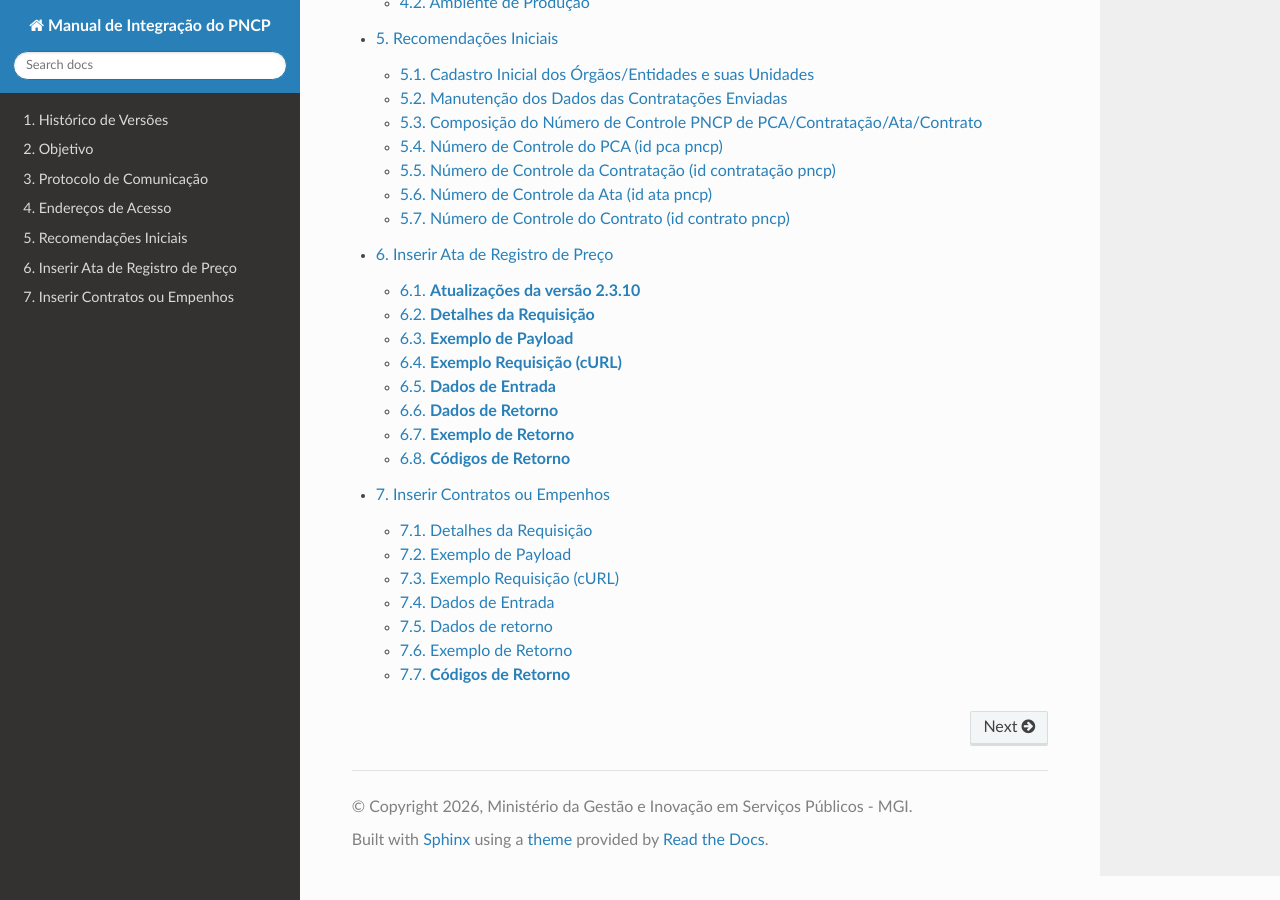
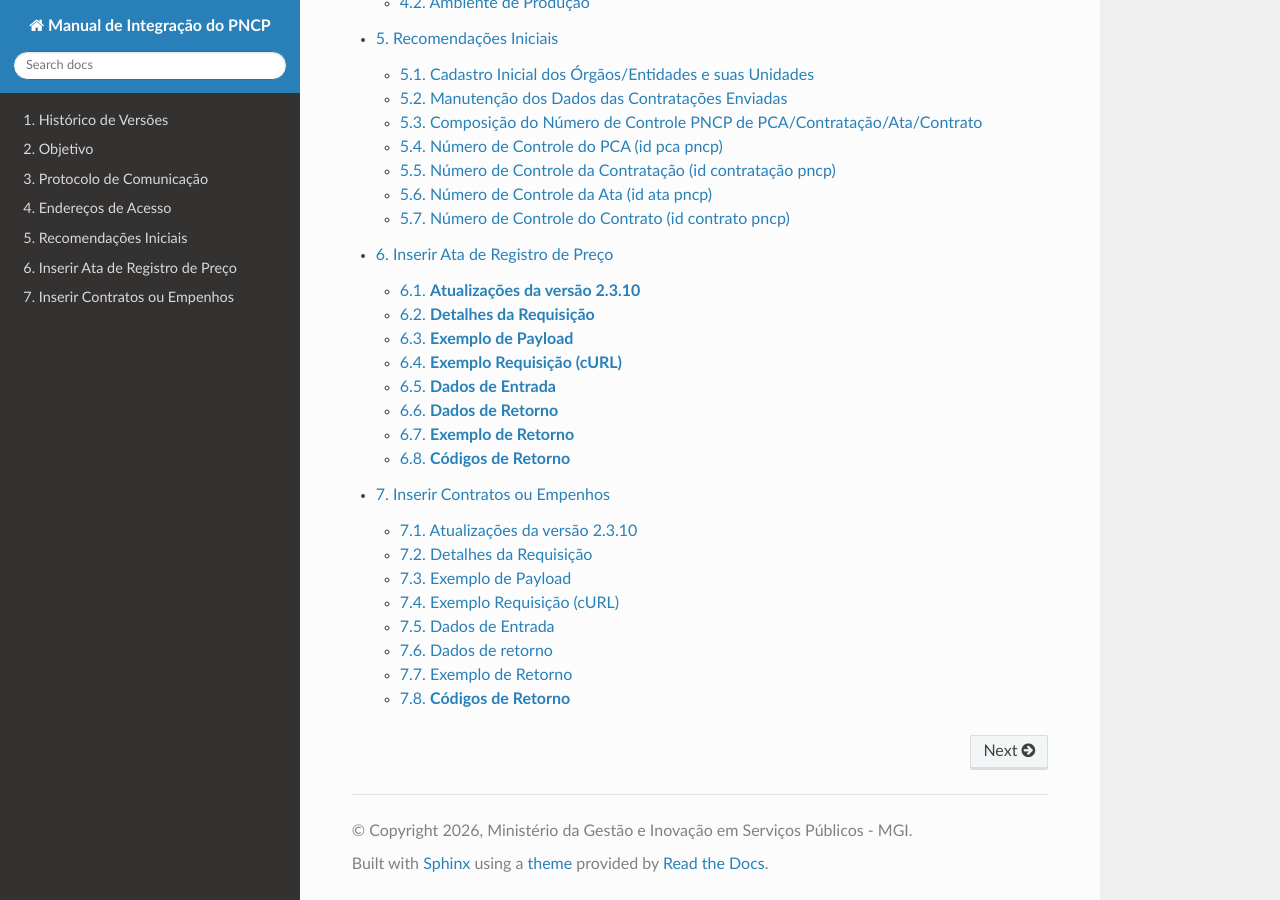
Before and after one commit to carlosmgi/Manual-de-Integracao-do-PNCP, a Sphinx documentation site: the page built from docs/source/index.rst, in a window 1280 px wide and 900 px high, scrolled down 1439 px. Built offline with Sphinx 7.4.7 and the Read the Docs theme 3.1.0, drawn with Linux system fonts in a browser that asks for light colours.

Commit message:
Update Inserir Contratos ou Empenhos.rst

```diff
--- a/docs/source/Inserir Contratos ou Empenhos.rst
+++ b/docs/source/Inserir Contratos ou Empenhos.rst
@@ -7,6 +7,9 @@ qualquer plataforma digital credenciada.
 .. Attention::
 
   Conforme regra de conformidade, prevista no item 5.19, não é possível a inclusão ou retificação de contrato ou empenho que pertença à contratação realizada por Sistema de Registro de Preços (SRP), a qual não possua ao menos uma ata de registro de preços publicada no PNCP.
+
+Atualizações da versão 2.3.10
+-----------------------------
 
 Detalhes da Requisição
 ----------------------
```
